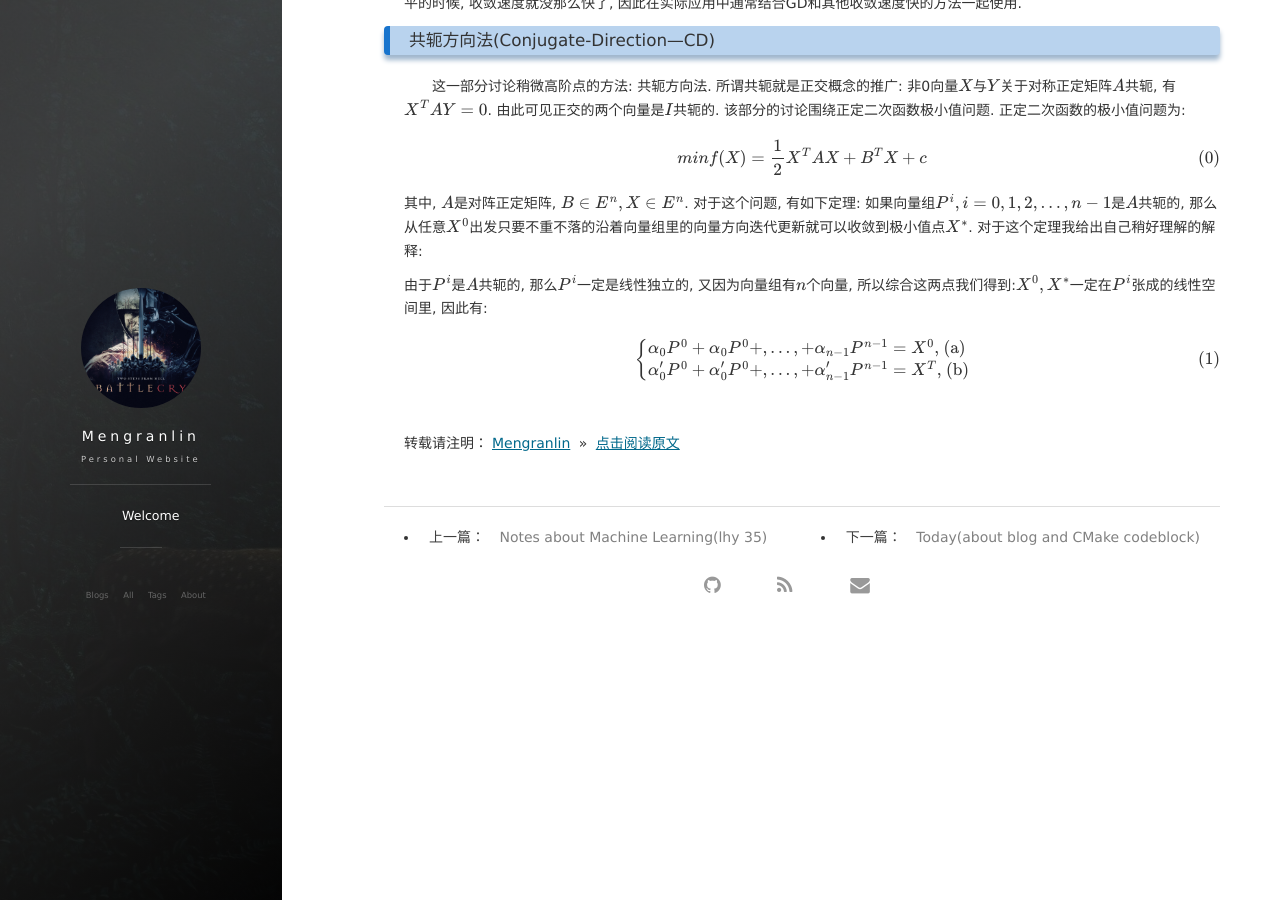
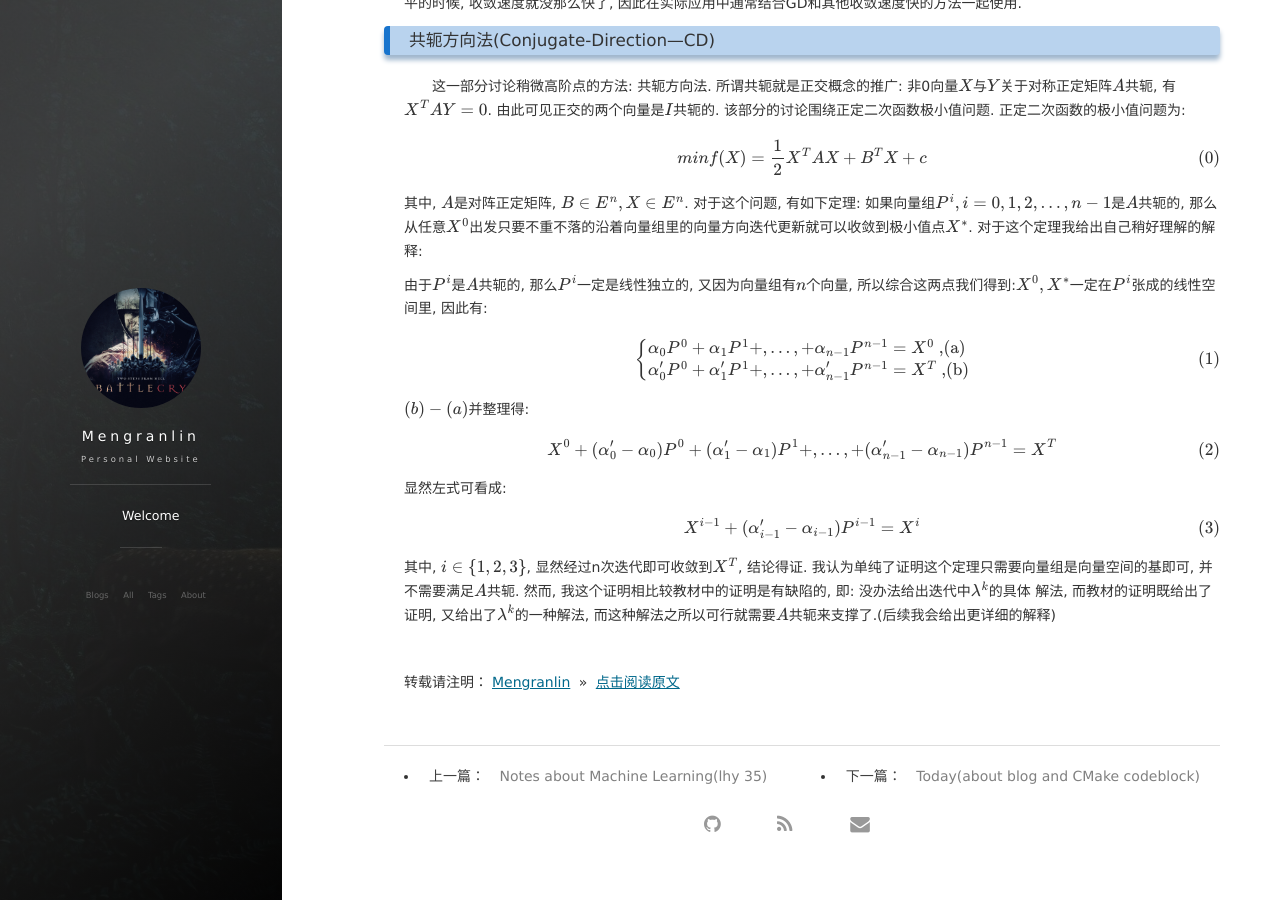
Before and after one commit to lmrshare/lmrshare.github.io, a Jekyll site: the page built from _posts/2018-08-13-unconstrained-exetreme-value-problem.md, in a window 1280 px wide and 900 px high, scrolled down 3899 px. Built offline with Jekyll 4.4.1, drawn with Linux system fonts in a browser that asks for light colours; nearby versions of some CDN libraries; formulas are drawn with MathJax 3; comment, search, counter and statistics services are not loaded.

Commit message:
2018-0903

```diff
--- a/_posts/2018-08-13-unconstrained-exetreme-value-problem.md
+++ b/_posts/2018-08-13-unconstrained-exetreme-value-problem.md
@@ -151,12 +151,44 @@ i
 
 $$
 \begin{cases}
-\alpha_0P^{0} + \alpha_0P^{0} +, ..., + \alpha_{n-1}P^{n-1} = X^0 \text{,  (a)}\\
-\alpha_0'P^{0} + \alpha_0'P^{0} +, ..., + \alpha_{n-1}'P^{n-1} = X^T  \text{,  (b)}
+\alpha_0P^{0} + \alpha_1P^{1} +, ..., + \alpha_{n-1}P^{n-1} = X^0 \text{			,(a)}\\
+\alpha_0'P^{0} + \alpha_1'P^{1} +, ..., + \alpha_{n-1}'P^{n-1} = X^T  \text{			,(b)}
 \tag{1}
 \end{cases}
 $$
 
+$(b) -(a)$并整理得:
+
+$$
+X^0 + (\alpha_0' - \alpha_0)P^{0} + (\alpha_1' - \alpha_1)P^{1} +, ..., + (\alpha_{n-1}' - \alpha_{n-1} )P^{n-1} = X^T
+\tag{
+2
+}
+$$
+
+显然左式可看成:
+
+$$
+X^{
+i-1
+} +
+(\alpha_{i-1}' - \alpha_{i-1} )P^{i-1} = X^{
+i
+}
+\tag{
+3
+}
+$$
+
+其中, $i \in {
+\begin{Bmatrix}
+1, 2, 3
+\end{Bmatrix}
+}$, 显然经过n次迭代即可收敛到$X^{
+T
+}$, 结论得证. 我认为单纯了证明这个定理只需要向量组是向量空间的基即可, 并不需要满足$A$共轭. 然而, 我这个证明相比较教材中的证明是有缺陷的, 即: 没办法给出迭代中${\lambda}^k$的具体
+解法, 而教材的证明既给出了证明, 又给出了${\lambda}^k$的一种解法, 而这种解法之所以可行就需要$A$共轭来支撑了.(后续我会给出更详细的解释)
+
 <br>
 
 转载请注明：[Mengranlin](https://lmrshare.github.io) » [点击阅读原文](https://lmrshare.github.io/2015/09/iOS9_Note/)
```
Also changed, not shown: _posts/2018-09-01-domain-knowledge-robot-vision.md (+5 -0 lines).
